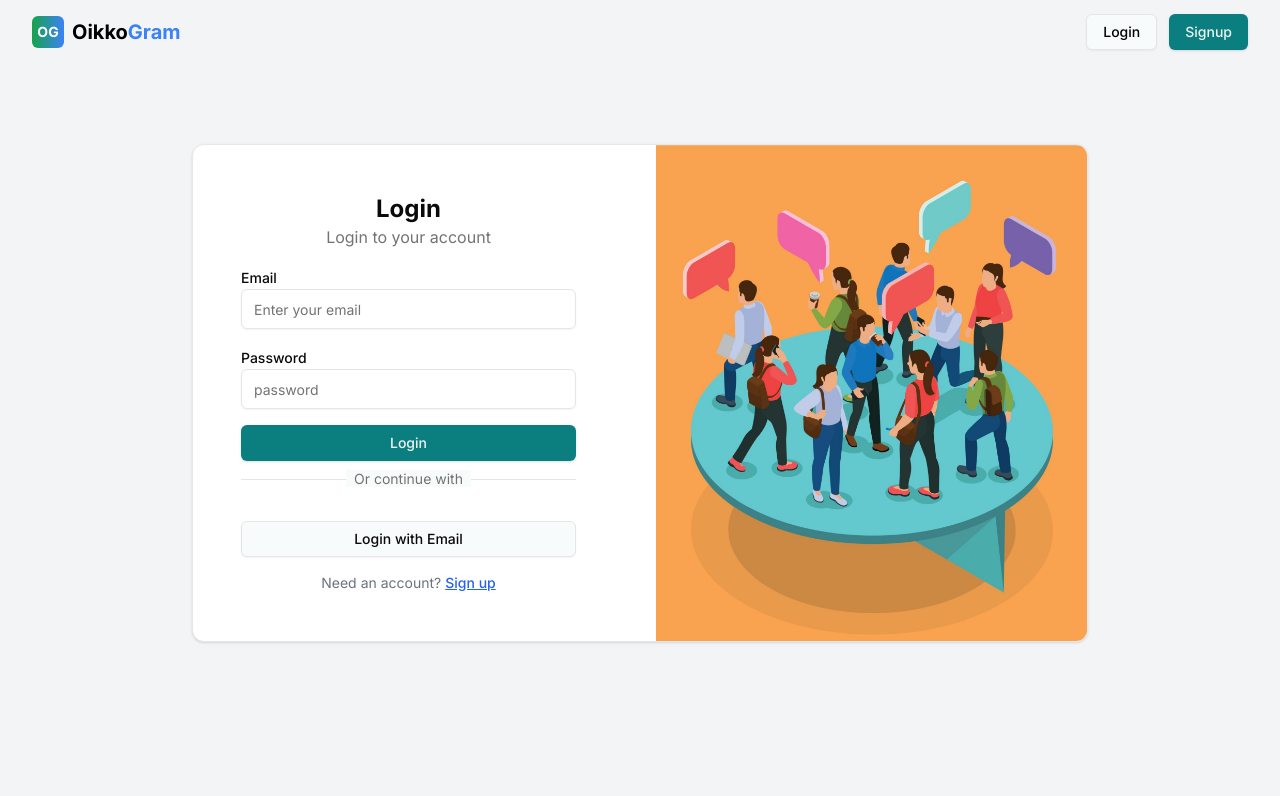
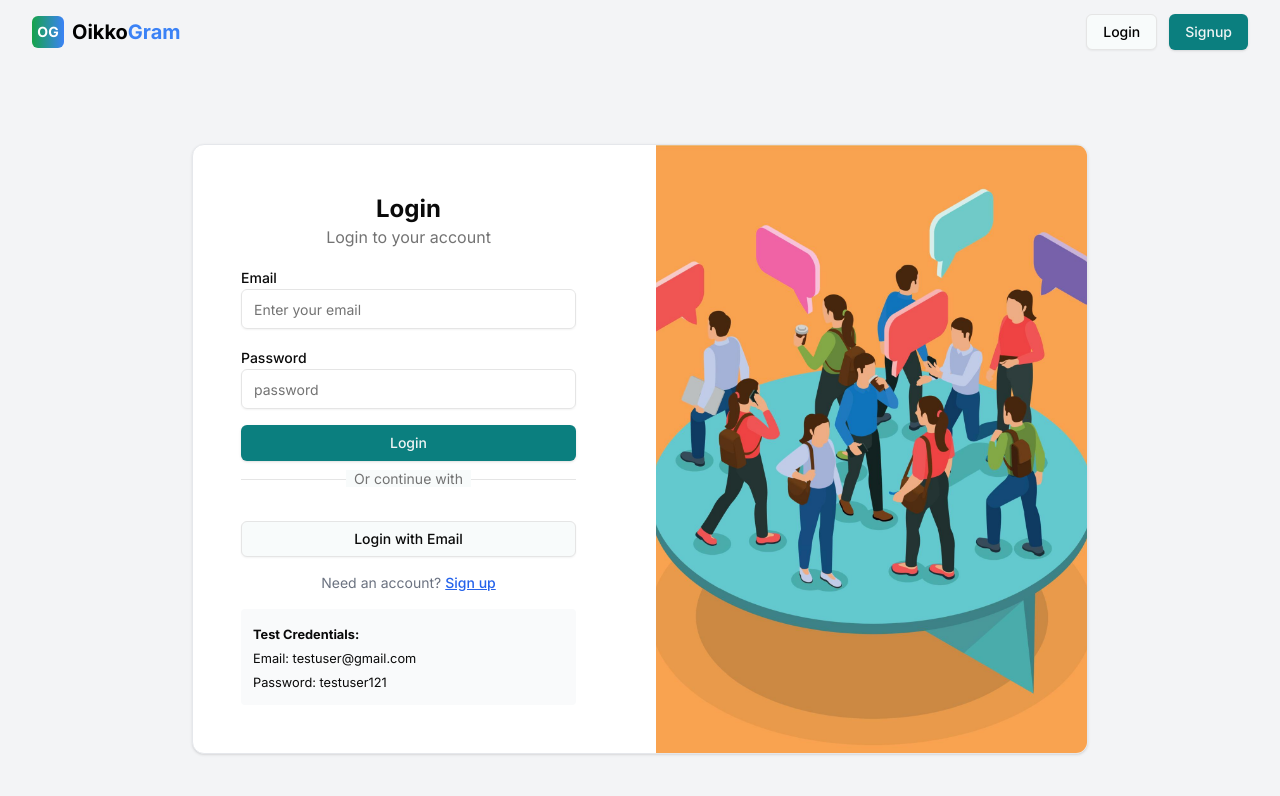
Before and after one commit to tasnimayan/oikkogram-social-media, a Next.js app: page /login in a window 1280 px wide. Shown: the top 796 px of the page. Built offline with nearby package versions, Linux system fonts and the light colour scheme.

Commit message:
test credential

```diff
--- a/src/app/(auth)/layout.tsx
+++ b/src/app/(auth)/layout.tsx
@@ -15,7 +15,7 @@ export default function RootLayout({ children }: { children: React.ReactNode })
           </Button>
         </div>
       </nav>
-      <main className="h-[calc(var(--vh)_*100_-_4rem)]">{children}</main>
+      <main className="h-[calc(var(--vh)_*100_-_4rem)] overflow-y-auto">{children}</main>
     </div>
   );
 }
--- a/src/app/(auth)/login/page-login.tsx
+++ b/src/app/(auth)/login/page-login.tsx
@@ -41,6 +41,15 @@ export default function LoginPage() {
                 </a>
               </p>
             </div>
+            <div className="mt-4 p-3 bg-gray-50 rounded">
+              <small className="">
+                <strong>Test Credentials:</strong>
+                <br />
+                Email: testuser@gmail.com
+                <br />
+                Password: testuser121
+              </small>
+            </div>
           </div>
           <div className="relative hidden bg-muted md:block p-4">
             <img
```
